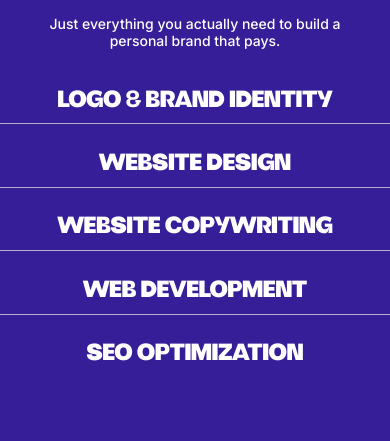
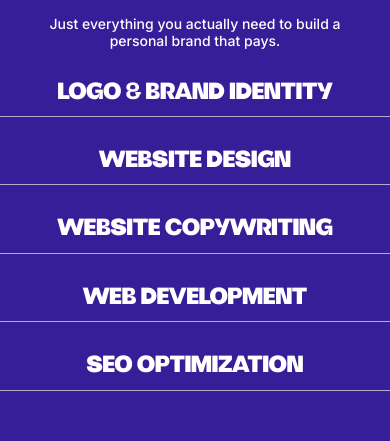
Before and after one commit to cyber-zeff/vistazo-main, a Next.js app: page / in a window 390 px wide. Shown: the part 754-1195 px from the top of the page. Built offline with nearby package versions, Linux system fonts and the light colour scheme.

Commit message:
fixed tap animation

```diff
--- a/app/components/Services.tsx
+++ b/app/components/Services.tsx
@@ -47,6 +47,7 @@ function ServiceItem({
         <motion.div
             ref={ref}
             initial="rest"
+            tabIndex={0}
             animate={isActive ? "hover" : "rest"}
             whileHover="hover"
             onClick={() => {
@@ -55,7 +56,7 @@ function ServiceItem({
                     setActiveIndex(isActive ? null : index)
                 }
             }}
-            className="group relative mt-4 md:mt-8 flex items-center justify-between px-0 md:px-3 pt-6 sm:py-8 cursor-pointer transition-colors duration-250 ease-in-out hover:bg-[rgba(103,85,207,0.75)] max-lg:focus:bg-[rgba(103,85,207,0.75)] rounded-none sm:rounded-[15px]"
+            className={`group ${isActive ? 'border-0' : 'max-sm:border-b max-sm:border-gray-300/80'} relative mt-4 md:mt-8 flex items-center justify-between px-0 md:px-3 pt-4 pb-3 sm:py-8 cursor-pointer transition-colors duration-250 ease-in-out hover:bg-[rgba(103,85,207,0.75)]  ${isActive ? "bg-[rgba(103,85,207,0.75)]" : ""} rounded-none sm:rounded-[15px]`}
         >
             <div className="sm:flex sm:items-center sm:gap-4 md:gap-6 max-sm:mx-auto">
                 <motion.div
@@ -64,12 +65,12 @@ function ServiceItem({
                         hover: { rotate: 180 },
                     }}
                     transition={{ duration: 0.25, ease: "easeInOut" }}
-                    className="text-white group-hover:text-[#F9D94D] max-lg:group-focus-within:text-[#F9D94D]"
+                    className={`group-hover:text-[#F9D94D] ${isActive ? "text-[#F9D94D]" : "text-white"}`}
                 >
                     <DiamondStar />
                 </motion.div>
 
-                <h3 className="text-[clamp(20px,6vw,48px)] quantaFont tracking-tight transition-colors duration-250 ease-in-out group-hover:text-[#F9D94D] max-lg:group-focus-within:text-[#F9D94D]">
+                <h3 className={`text-[clamp(20px,6vw,48px)] quantaFont tracking-tight transition-colors duration-250 ease-in-out group-hover:text-[#F9D94D] ${isActive ? "text-[#F9D94D]" : "text-white"}`}>
                     {service.title}
                 </h3>
             </div>
@@ -129,7 +130,7 @@ function ServiceItem({
 
 
             {/* Bottom Divider */}
-            <div className="absolute left-0 right-0 -bottom-3 h-[0.5px] bg-gray-300/80 pointer-events-none transition-opacity duration-250 ease-in-out group-hover:opacity-0 max-lg:group-focus-within:opacity-0" />
+            <div className="max-sm:hidden absolute left-0 right-0 sm:-bottom-3 h-[0.5px] bg-gray-300/80 pointer-events-none transition-opacity duration-250 ease-in-out group-hover:opacity-0 max-lg:group-focus-within:opacity-0" />
         </motion.div>
     )
 }
```
